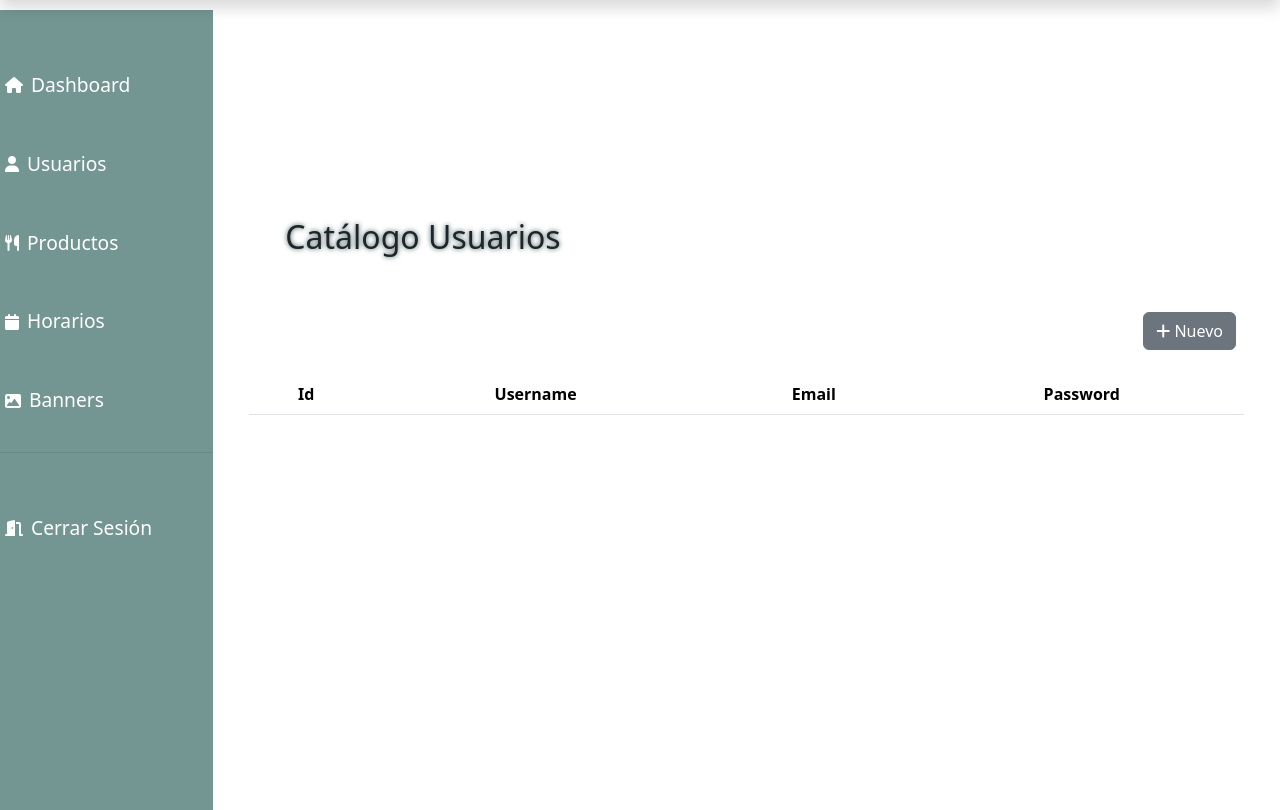
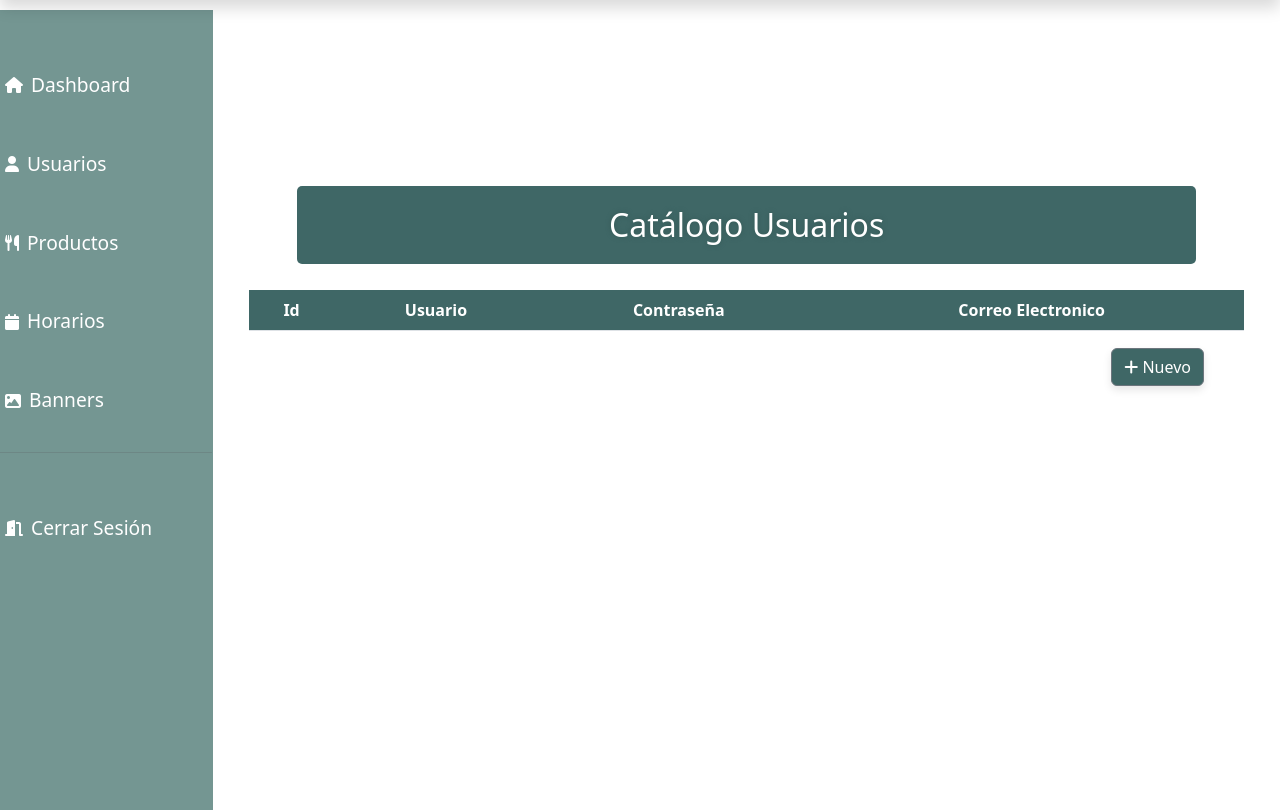
Before and after one commit to heraldo4/mirestaurante, a PHP site: page /admin/index.php?page=usuario in a window 1280 px wide. Shown: the part 48-858 px from the top of the page. Run offline with PHP 8.4, Linux system fonts and the light colour scheme; data that the repository does not hold is empty; some libraries are stand-ins or nearby versions.

Commit message:
updates
updates

```diff
--- a/admin/catalogos/Productos/nuevoProducto.php
+++ b/admin/catalogos/Productos/nuevoProducto.php
@@ -3,7 +3,7 @@
     <input type="hidden" id="id" name="id">
     <div class="d-flex justify-content-center bd-highlight mb-3">
             <div class="p-2 bd-highlight">
-                <a href="index.php?page=productos" class="btn btn-secondary"><i class="fas fa-arrow-left"></i> Regresar</a>
+              <a href="index.php?page=productos" class="btn btn-secondary btn-regresar"><i class="fas fa-arrow-left"></i> Regresar</a>
             </div>
 
             <div class="me-auto p-2 bd-highlight ">
@@ -36,7 +36,7 @@
         </div>
 
         <div class="mb-3">
-            <button id="guardar" type="button" class="btn btn-outline-dark">Guardar</button>
-            <button id="cancelar" type="reset" class="btn btn-outline-dark">Cancelar</button>
+          <button id="guardar" type="button" class="btn btn-outline-dark">Guardar</button>
+          <button id="cancelar" type="reset" class="btn btn-outline-dark">Cancelar</button>
         </div>
     </form>
--- a/admin/catalogos/Usuarios/listUsuarios.php
+++ b/admin/catalogos/Usuarios/listUsuarios.php
@@ -1,25 +1,22 @@
-<h2 class="my-5 mx-5"><?php echo $titulo ?></h2>
 <div class="container">
-    <div class="d-flex bd-highlight mb-3">
-        <div class="me-auto p-2 bd-highlight">
+    <h2 class="my-3 mx-5"><?php echo $titulo ?></h2>
 
-        </div>
-        <div class="p-2 bd-highlight">
-            <a href="index.php?page=nuevoUsuario" class="btn btn-secondary"><i class="fas fa-plus"></i> Nuevo</a>
-        </div>
-    </div>
-
-    <div class="table-responsive">
+    <div class="table-responsive mb-3">
         <table class="table text-center">
             <thead>
                 <tr>
                     <th scope="col">Id</th>
-                    <th scope="col">Username</th>
-                    <th scope="col">Email</th>
-                    <th scope="col">Password</th>
+                    <th scope="col">Usuario</th>
+                    <th scope="col">Contraseña</th>
+                    <th scope="col">Correo Electronico</th>
+
                 </tr>
             </thead>
-            <tbody id="datosTablaUsers"></tbody>
+            <tbody id="datosTablaUsuarios"></tbody>
         </table>
     </div>
+
+    <div class="d-flex justify-content-end">
+        <a href="index.php?page=nuevoUsuario" class="btn btn-secondary btn-nuevo"><i class="fas fa-plus"></i> Nuevo</a>
+    </div>
 </div>
--- a/admin/css/dashboard.css
+++ b/admin/css/dashboard.css
@@ -132,3 +132,63 @@
 .contenido{
   margin-top: -50%;
 }
+
+h2 {
+  background-color: #3f6766;
+  color: #ffffff;
+  padding: 20px;
+  border-radius: 5px;
+  margin-bottom: 10px;
+  text-align: center;
+  margin-top: 10px;
+}
+
+.btn-nuevo {
+  position: relative;
+  top: -15px;
+  left: -40px;
+  background-color: #3f6766;
+  color: #ffffff;
+  transition: background-color 0.3s ease, color 0.3s ease;
+  box-shadow: 0px 4px 8px rgba(0, 0, 0, 0.1);
+}
+.btn-nuevo:hover {
+  background-color: #a1b8b2;
+  color: #ffffff;
+  box-shadow: 0px 6px 12px rgba(0, 0, 0, 0.2);
+}
+
+.table {
+  margin-top: 10px;
+}
+
+.btn-regresar {
+  background-color: #3f6766;
+  color: #ffffff;
+  transition: background-color 0.3s ease, color 0.3s ease;
+}
+
+.btn-regresar:hover {
+  background-color: #a1b8b2;
+  color: #ffffff;
+}
+
+#guardar,
+#cancelar {
+  background-color: #3f6766;
+  color: #ffffff;
+  border-color: #3f6766;
+}
+
+#guardar:hover,
+#cancelar:hover {
+  background-color: #a1b8b2;
+  color: #ffffff;
+  border-color: #a1b8b2;
+}
+
+
+.table th {
+  background-color: #3f6766;
+  color: #ffffff;
+}
--- a/admin/index.php
+++ b/admin/index.php
@@ -13,7 +13,7 @@
         require "catalogos/Usuarios/listUsuarios.php";
         break;
       case 'productos':
-        $titulo = "Lista Productos";
+        $titulo = "Productos";
         require "catalogos/Productos/listProductos.php";
         break;
       case 'horarios':
```
Also changed, not shown: admin/catalogos/Productos/listProductos.php (+7 -12 lines).
